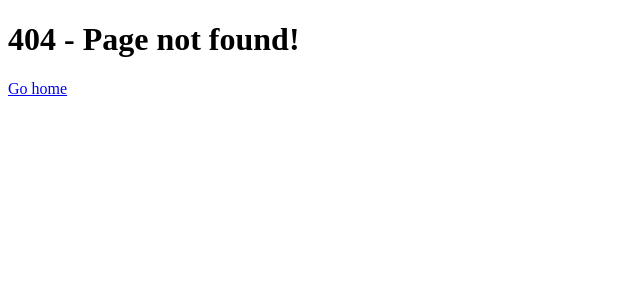
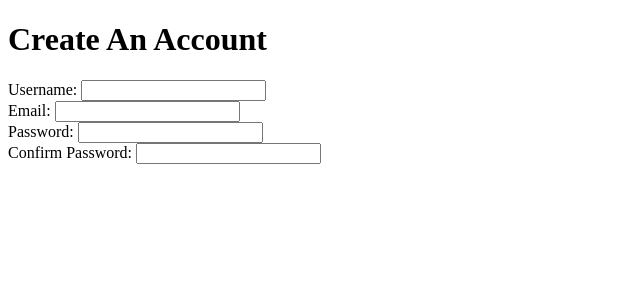
Before and after one commit to JethroF22/blogosphere, a React app: page /register in a window 1280 px wide. Before the commit this address had no page. Shown: the top 300 px of the page, without its empty margins (0-640 px from the left). Built offline with nearby package versions, Linux system fonts and the light colour scheme.

Commit message:
Create `/register/` route

```diff
--- a/src/components/RegistrationPage.jsx
+++ b/src/components/RegistrationPage.jsx
@@ -19,10 +19,10 @@ class RegistrationPage extends Component {
           <label htmlFor="email">Email: </label>
           <input type="text" name="email" />
           <br />
-          <label htmlFor="password">Email: </label>
+          <label htmlFor="password">Password: </label>
           <input type="password" name="password" />
           <br />
-          <label htmlFor="confirmPassword">Email: </label>
+          <label htmlFor="confirmPassword">Confirm Password: </label>
           <input type="password" name="confirmPassword" />
           <br />
         </form>
--- a/src/routes/AppRouter.jsx
+++ b/src/routes/AppRouter.jsx
@@ -3,6 +3,7 @@ import { BrowserRouter, Switch, Route } from "react-router-dom";
 
 import HomePage from "../components/HomePage";
 import Error404 from "../components/Error404";
+import RegistrationPage from "../components/RegistrationPage";
 
 const AppRouter = () => {
   return (
@@ -10,6 +11,7 @@ const AppRouter = () => {
       <div>
         <Switch>
           <Route exact path="/" component={HomePage} />
+          <Route path="/register" component={RegistrationPage} />
           <Route component={Error404} />
         </Switch>
       </div>
```
